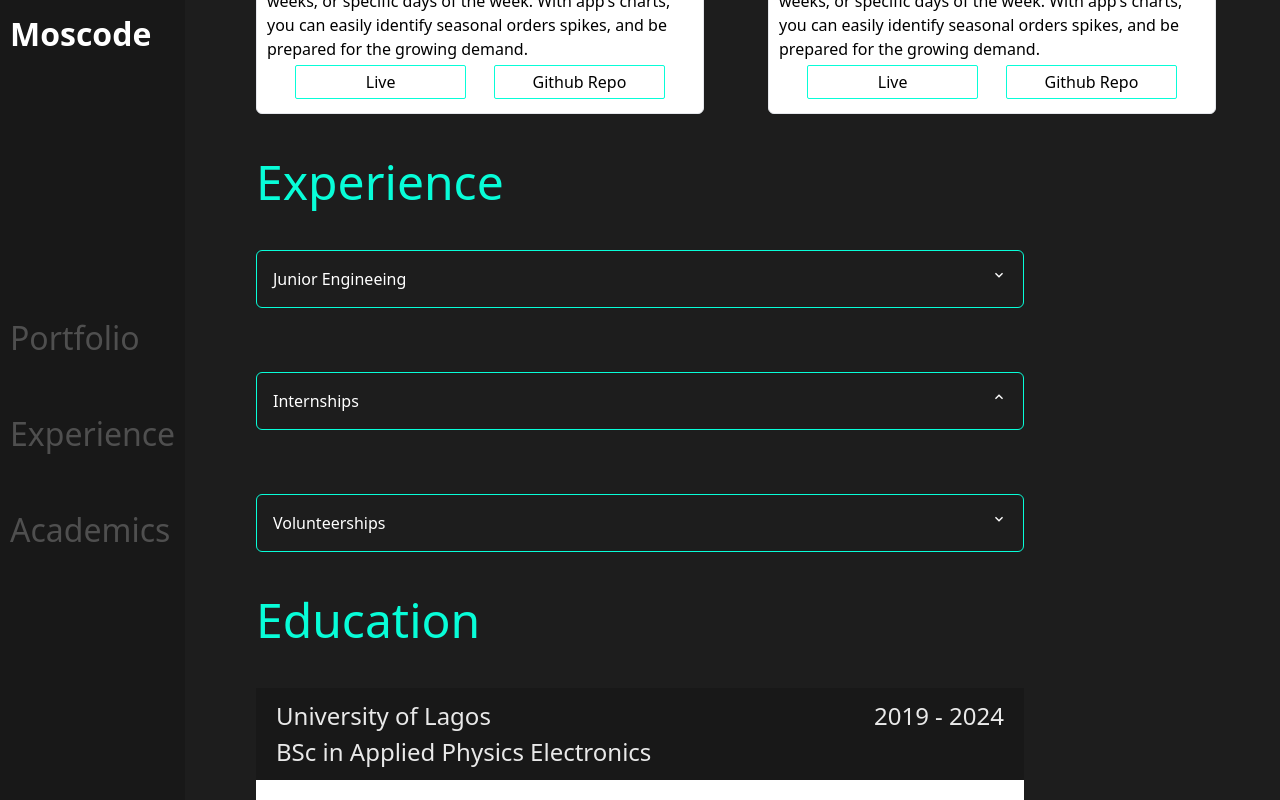
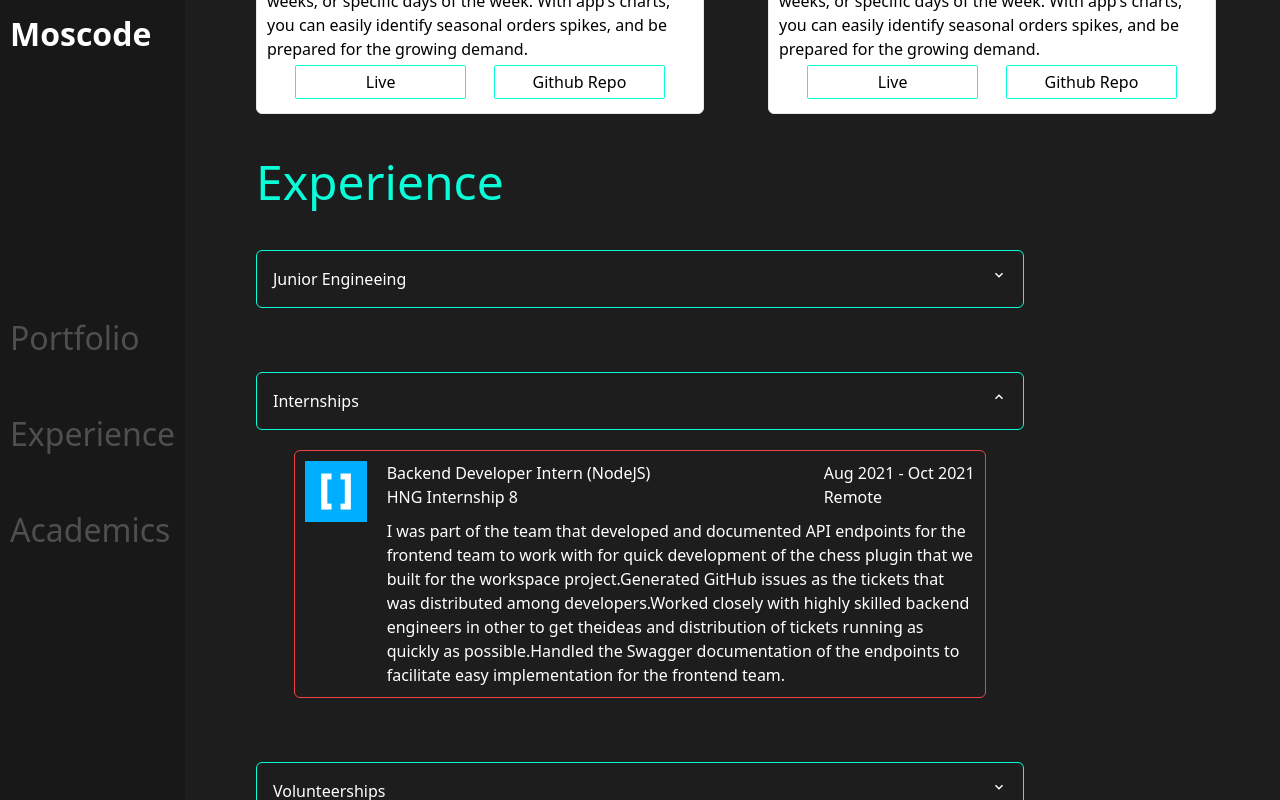
Before and after one commit to Moscode/Frontend_Portfolio, a React (Vite) app: page / in a window 1280 px wide. Both pictures are taken after a click on the element 999 px from the left and 2764 px from the top of the page. Shown: the part 2364-3164 px from the top of the page. Built offline with nearby package versions, Linux system fonts and the light colour scheme.

Commit message:
completed experience section

```diff
--- a/src/components/Experience/index.tsx
+++ b/src/components/Experience/index.tsx
@@ -39,17 +39,58 @@ const index = () => {
           </div>
         </div>}
         </div>
-
-        <div className='flex justify-between w-[80%] border border-[#08fdd8] py-[1rem] px-[1rem] text-[#fff] rounded-md'>
+        <div className='w-[80%]'>
+        <div className='flex justify-between border border-[#08fdd8] py-[1rem] px-[1rem] text-[#fff] rounded-md'>
         <p>Internships</p>
         {expand2 ?  <p onClick={()=> setExpand2(!expand2)}><MdExpandLess /></p>:<p onClick={()=> setExpand2(!expand2)}><MdExpandMore /></p>}
         </div>
-
-        <div className='flex justify-between w-[80%] border border-[#08fdd8] py-[1rem] px-[1rem] text-[#fff] rounded-md'>
+        {expand2 && <div className='w-[90%] rounded-md mx-[auto] flex border border-red-500 mt-[20px] px-[10px] py-[10px]'>
+          <div className='mr-[20px] h-[20%]'>
+            <img className='bg-yellow-900' src={HNG} alt='company' />
+          </div>
+          <div>
+              <div className='flex justify-between text-[#fff] mb-[10px]'>
+                <div>
+                <h3>Backend Developer Intern (NodeJS)</h3>
+                <p>HNG Internship 8</p>
+                </div>
+                <div>
+                  <p>Aug 2021 - Oct 2021</p>
+                  <p>Remote</p>
+                </div>
+              </div>
+              <div className='text-[#fff]'>
+                <p>I was part of the team that developed and documented API endpoints for the frontend team to work with for quick development of the chess plugin that we built for the workspace project.Generated GitHub issues as the tickets that was distributed among developers.Worked closely with highly skilled backend engineers in other to get theideas and distribution of tickets running as quickly as possible.Handled the Swagger documentation of the endpoints to facilitate easy implementation for the frontend team.</p>
+              </div>
+          </div>
+        </div>}
+        </div>
+        <div className='w-[80%]'>
+        <div className='flex justify-between border border-[#08fdd8] py-[1rem] px-[1rem] text-[#fff] rounded-md'>
         <p>Volunteerships</p>
         {expand3 ?  <p onClick={()=> setExpand3(!expand3)}><MdExpandLess /></p>:<p onClick={()=> setExpand3(!expand3)}><MdExpandMore /></p>}
         </div>
-
+        {expand3 && <div className='w-[90%] rounded-md mx-[auto] flex border border-red-500 mt-[20px] px-[10px] py-[10px]'>
+          <div className='mr-[20px] h-[20%]'>
+            <img className='bg-yellow-900' src={HNG} alt='company' />
+          </div>
+          <div>
+              <div className='flex justify-between text-[#fff] mb-[10px]'>
+                <div>
+                <h3>Backend Developer Intern (NodeJS)</h3>
+                <p>HNG Internship 8</p>
+                </div>
+                <div>
+                  <p>Aug 2021 - Oct 2021</p>
+                  <p>Remote</p>
+                </div>
+              </div>
+              <div className='text-[#fff]'>
+                <p>I was part of the team that developed and documented API endpoints for the frontend team to work with for quick development of the chess plugin that we built for the workspace project.Generated GitHub issues as the tickets that was distributed among developers.Worked closely with highly skilled backend engineers in other to get theideas and distribution of tickets running as quickly as possible.Handled the Swagger documentation of the endpoints to facilitate easy implementation for the frontend team.</p>
+              </div>
+          </div>
+        </div>}
+        </div>
         </div>
     </div>
   )
```
